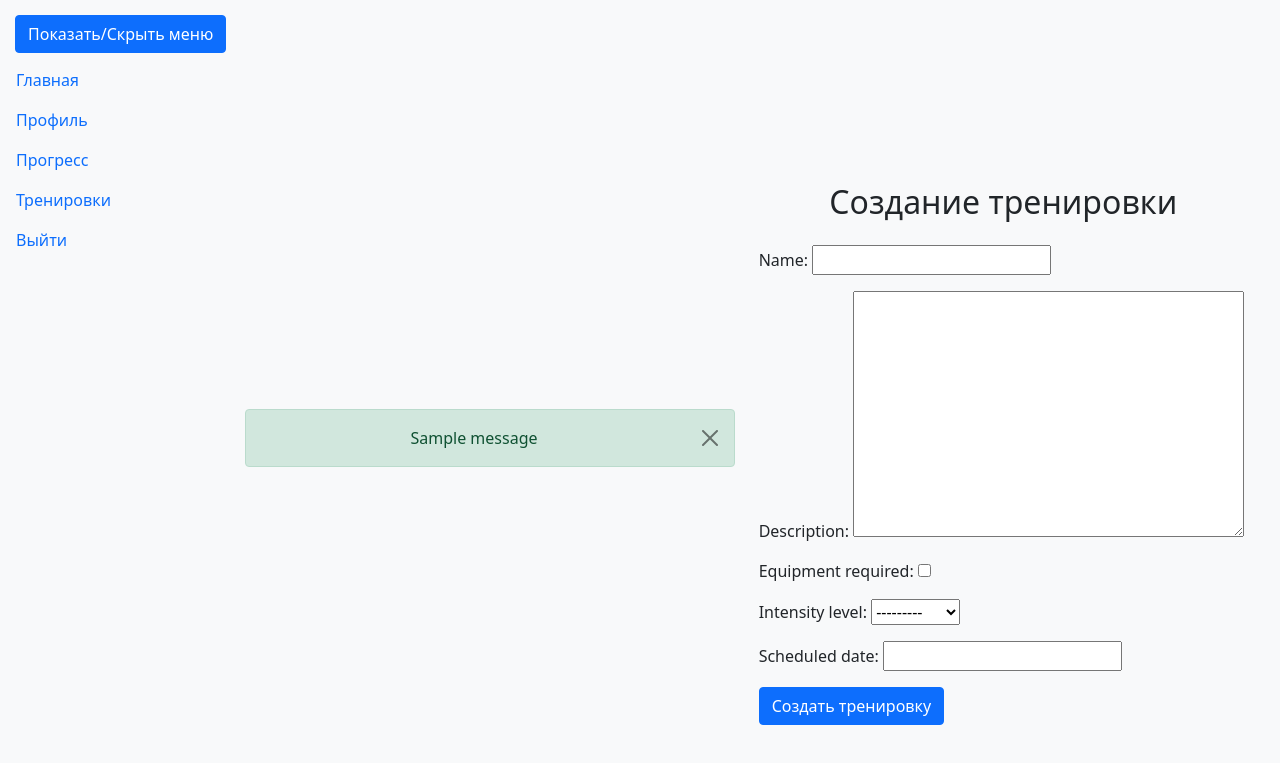
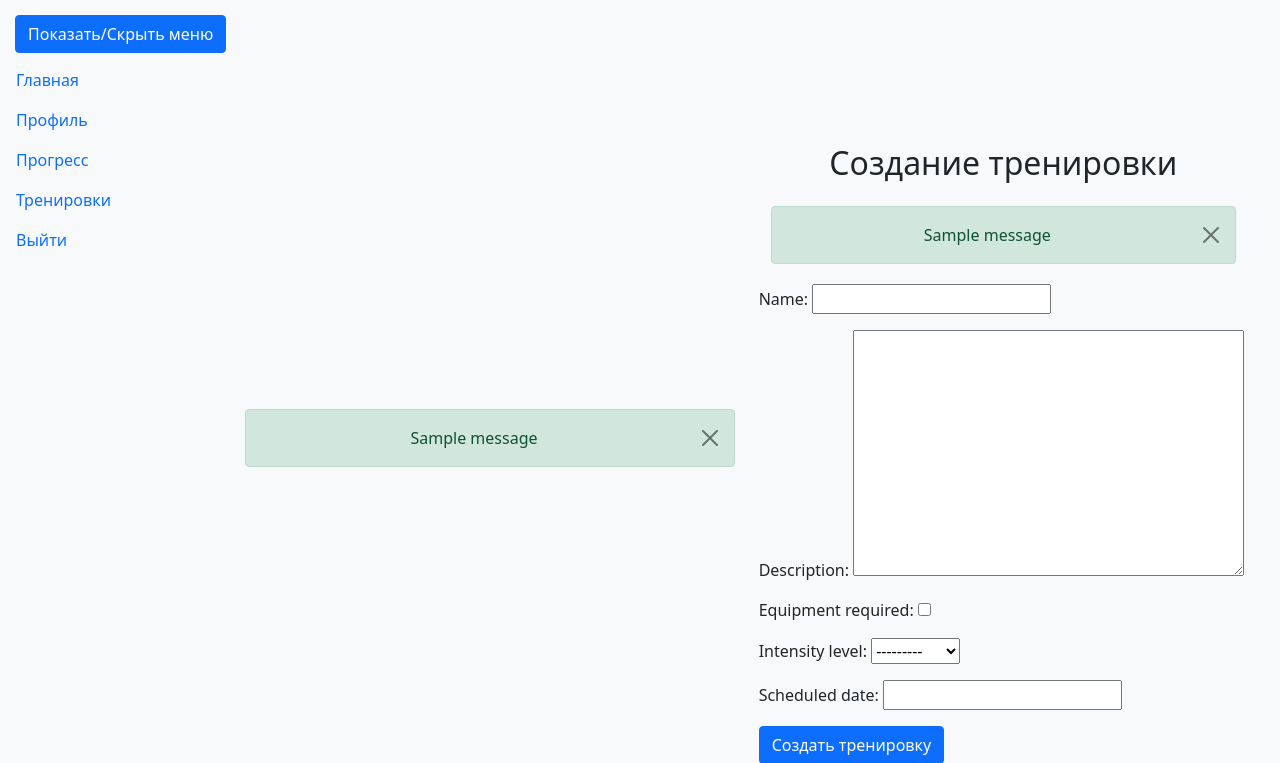
Before and after one commit to Ithinkimbulletproof/Home_Workouts, a Django app: page /workouts/create/ in a window 1280 px wide. Shown: the top 763 px of the page. Run offline with Django 5.2, Linux system fonts and the light colour scheme; a user stored in the database is signed in; tables that the repository leaves empty hold one stand-in row (values such as "Sample post"); one stand-in notice (Sample message) is shown.

Commit message:
Some fix

```diff
--- a/home_workouts/home_workouts/settings.py
+++ b/home_workouts/home_workouts/settings.py
@@ -89,6 +89,3 @@
 DEFAULT_AUTO_FIELD = "django.db.models.BigAutoField"
 
 AUTH_USER_MODEL = "workouts.CustomUser"
-
-USE_I18N = True
-USE_L10N = True
--- a/home_workouts/workouts/templates/workouts/base.html
+++ b/home_workouts/workouts/templates/workouts/base.html
@@ -107,7 +107,7 @@
     <main>
         {% if messages %}
         <div class="container mt-3">
-            {% for message in messages|dictsort:"level" %}
+            {% for message in messages %}
                 <div class="alert alert-{{ message.tags }} text-center alert-dismissible fade show" role="alert">
                     {{ message }}
                     <button type="button" class="btn-close" data-bs-dismiss="alert" aria-label="Close"></button>
--- a/home_workouts/workouts/templates/workouts/create_workout.html
+++ b/home_workouts/workouts/templates/workouts/create_workout.html
@@ -5,6 +5,18 @@
 {% block content %}
 <div class="container mt-5">
     <h2 class="text-center mb-4">Создание тренировки</h2>
+
+    {% if messages %}
+    <div class="container mt-3">
+        {% for message in messages %}
+            <div class="alert alert-{{ message.tags }} text-center alert-dismissible fade show" role="alert">
+                {{ message }}
+                <button type="button" class="btn-close" data-bs-dismiss="alert" aria-label="Close"></button>
+            </div>
+        {% endfor %}
+    </div>
+    {% endif %}
+
     <form method="POST">
         {% csrf_token %}
         {{ form.as_p }}
--- a/home_workouts/workouts/views.py
+++ b/home_workouts/workouts/views.py
@@ -33,7 +33,6 @@
 
 def logout_view(request):
     logout(request)
-    messages.info(request, "Вы вышли из системы.")
     return redirect("home")
 
 
@@ -81,8 +80,18 @@
     if request.method == "POST":
         form = WorkoutPlanForm(request.POST)
         if form.is_valid():
-            form.save()
-            messages.success(request, "Тренировка успешно создана!")
+            workout = form.save(commit=False)
+            user_profile = request.user.userprofile
+
+            # Подбираем уровень физической подготовки и цели
+            if user_profile.fitness_level >= workout.required_fitness_level:
+                workout.user = request.user
+                workout.save()
+                messages.success(request, "Тренировка успешно создана!")
+            else:
+                messages.error(request, "Ваш уровень физической подготовки недостаточен для этой тренировки.")
+                return render(request, "workouts/create_workout.html", {"form": form})
+
             return redirect("workout_list")
     else:
         form = WorkoutPlanForm()
```
Also changed, not shown: home_workouts/workouts/forms.py (+18 -10 lines), home_workouts/workouts/models.py (+6 -6 lines).
